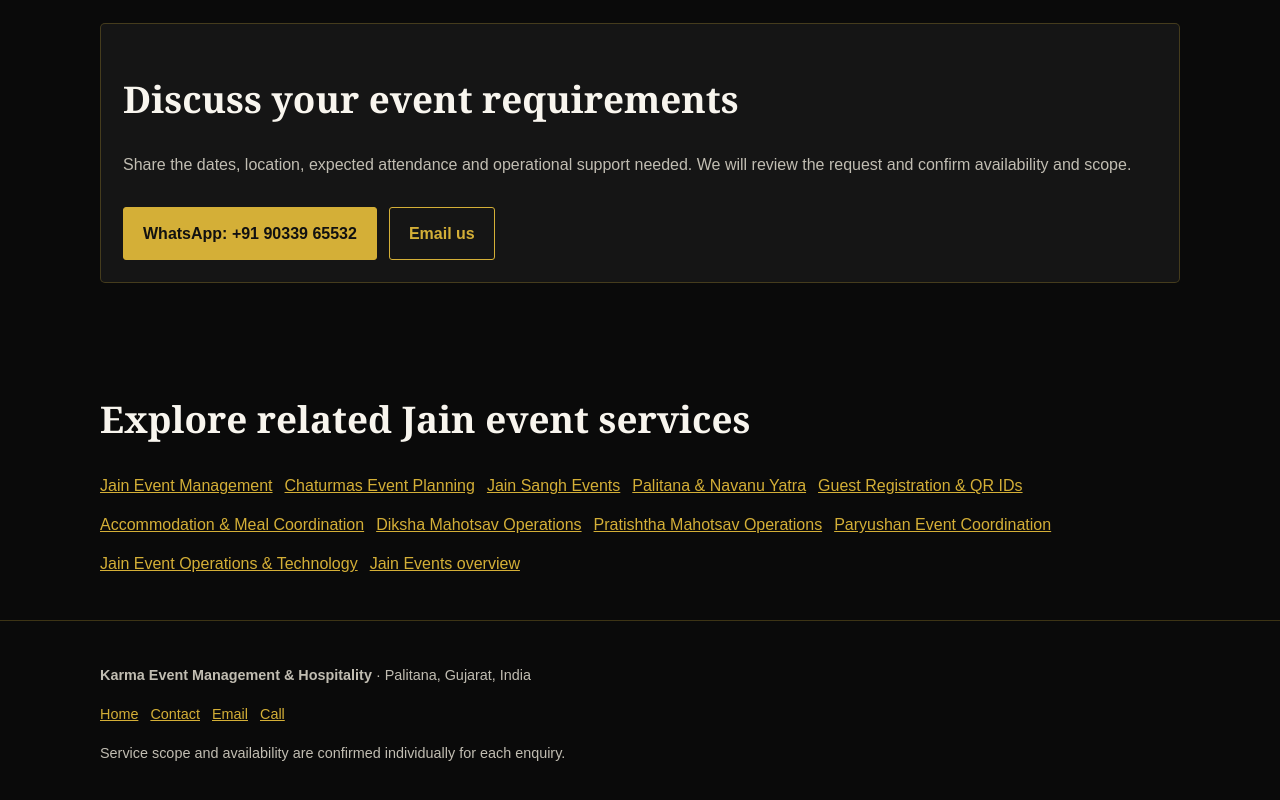
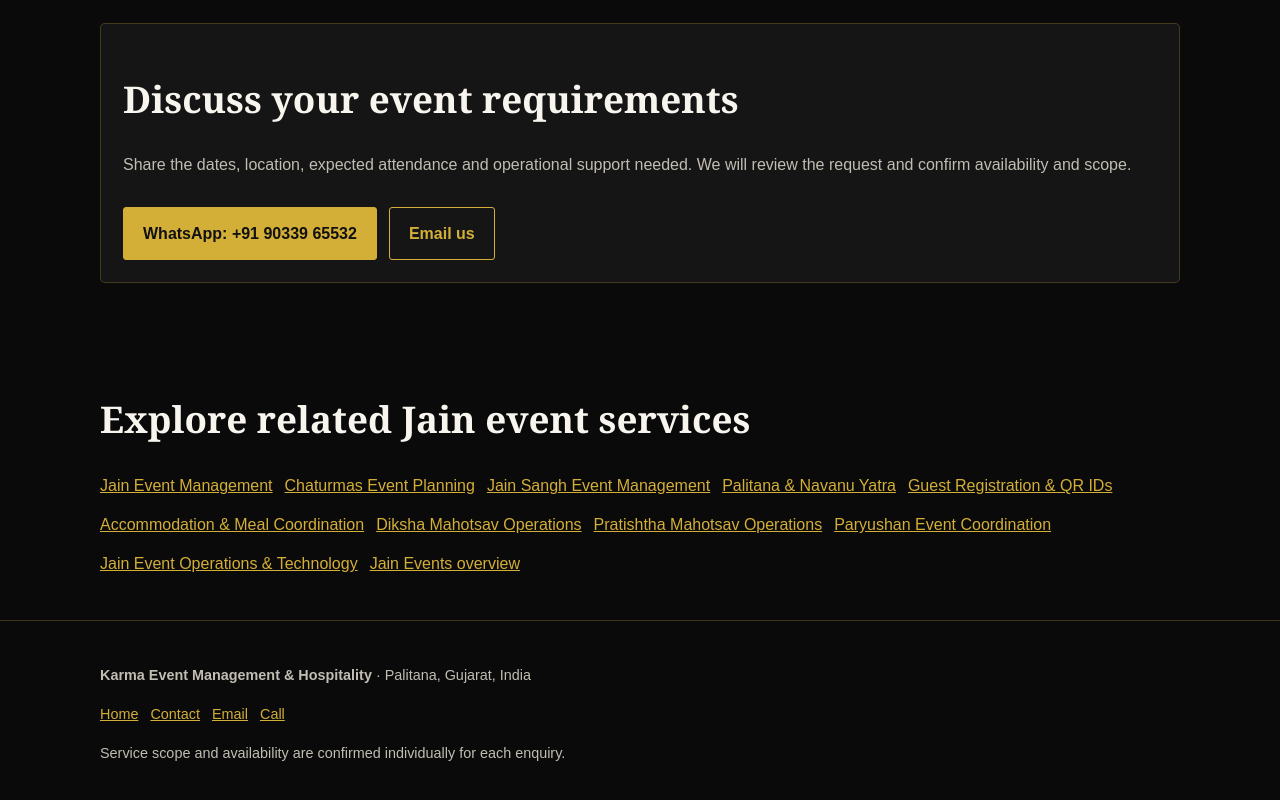
Before and after one commit to vishalsoni10/karma-new, a website: page paryushan-event-management.html in a window 1280 px wide. Shown: the part 2826-3626 px from the top of the page. Drawn offline with Linux system fonts and the light colour scheme.

Commit message:
Connect all Jain event service pages with contextual internal links

```diff
--- a/paryushan-event-management.html
+++ b/paryushan-event-management.html
@@ -26,13 +26,16 @@
 <section class="section"><h2>A consistent multi-day process</h2><div class="grid"><article class="card"><p>Confirm the religious schedule with the authorized committee.</p></article><article class="card"><p>Publish only approved event information and updates.</p></article><article class="card"><p>Brief volunteers before each program day and record changes.</p></article><article class="card"><p>Keep attendance and operational records accessible only to authorized staff.</p></article><article class="card"><p>Review incidents, unresolved requests and next-day tasks with the designated lead.</p></article></div></section>
 <section class="section"><h2>Respectful communication</h2><div class="grid"><article class="card"><p>Use the language and terminology preferred by the organizing Sangh.</p></article><article class="card"><p>Avoid publishing private attendee details or unapproved photographs.</p></article><article class="card"><p>Ensure schedule changes are verified by the authorized organizer before sharing.</p></article><article class="card"><p>Keep religious decisions with the designated religious representatives and committee.</p></article></div></section><section class="section"><h2>Frequently asked questions</h2><details><summary>Can you administer a multi-day Paryushan program?</summary><p class="muted">We can discuss the daily schedule, volunteer requirements, attendance process and information workflow for a multi-day program.</p></details>
 <details><summary>Can you support Pratikraman and pravachan arrangements?</summary><p class="muted">Karma can administer the approved timetable and coordinate operational requirements with the organizers and relevant providers; religious direction remains with authorized representatives.</p></details>
-<details><summary>Can you send event updates on WhatsApp?</summary><p class="muted">We can help plan or coordinate authorized event updates, depending on the chosen tools and approved contact process.</p></details></section><section class="section"><div class="card"><h2>Discuss your event requirements</h2><p class="muted">Share the dates, location, expected attendance and operational support needed. We will review the request and confirm availability and scope.</p><div class="actions"><a class="btn primary" href="https://wa.me/919033965532">WhatsApp: +91 90339 65532</a><a class="btn" href="mailto:karmaeventsandsolution@gmail.com">Email us</a></div></div></section><section class="section"><h2>Explore related Jain event services</h2><div class="linkrow"><a href="/jain-event-management.html">Jain Event Management</a>
+<details><summary>Can you send event updates on WhatsApp?</summary><p class="muted">We can help plan or coordinate authorized event updates, depending on the chosen tools and approved contact process.</p></details></section><section class="section"><div class="card"><h2>Discuss your event requirements</h2><p class="muted">Share the dates, location, expected attendance and operational support needed. We will review the request and confirm availability and scope.</p><div class="actions"><a class="btn primary" href="https://wa.me/919033965532">WhatsApp: +91 90339 65532</a><a class="btn" href="mailto:karmaeventsandsolution@gmail.com">Email us</a></div></div></section><section class="section"><h2>Explore related Jain event services</h2><div class="linkrow">
+<a href="/jain-event-management.html">Jain Event Management</a>
 <a href="/chaturmas-event-management.html">Chaturmas Event Planning</a>
-<a href="/jain-sangh-event-management.html">Jain Sangh Events</a>
+<a href="/jain-sangh-event-management.html">Jain Sangh Event Management</a>
 <a href="/palitana-yatra-management.html">Palitana & Navanu Yatra</a>
 <a href="/jain-guest-registration-management.html">Guest Registration & QR IDs</a>
 <a href="/jain-accommodation-meal-coordination.html">Accommodation & Meal Coordination</a>
 <a href="/diksha-mahotsav-management.html">Diksha Mahotsav Operations</a>
 <a href="/pratishtha-mahotsav-management.html">Pratishtha Mahotsav Operations</a>
 <a href="/paryushan-event-management.html">Paryushan Event Coordination</a>
-<a href="/jain-event-operations.html">Jain Event Operations & Technology</a><a href="/#jain-events">Jain Events overview</a></div></section></div></main><footer><div class="wrap"><p><strong>Karma Event Management &amp; Hospitality</strong> · Palitana, Gujarat, India</p><p><a href="/">Home</a><a href="/#contact">Contact</a><a href="mailto:karmaeventsandsolution@gmail.com">Email</a><a href="tel:+919033965532">Call</a></p><p>Service scope and availability are confirmed individually for each enquiry.</p></div></footer></body></html>
+<a href="/jain-event-operations.html">Jain Event Operations & Technology</a>
+<a href="/#jain-events">Jain Events overview</a>
+</div></section></div></main><footer><div class="wrap"><p><strong>Karma Event Management &amp; Hospitality</strong> · Palitana, Gujarat, India</p><p><a href="/">Home</a><a href="/#contact">Contact</a><a href="mailto:karmaeventsandsolution@gmail.com">Email</a><a href="tel:+919033965532">Call</a></p><p>Service scope and availability are confirmed individually for each enquiry.</p></div></footer></body></html>
```
